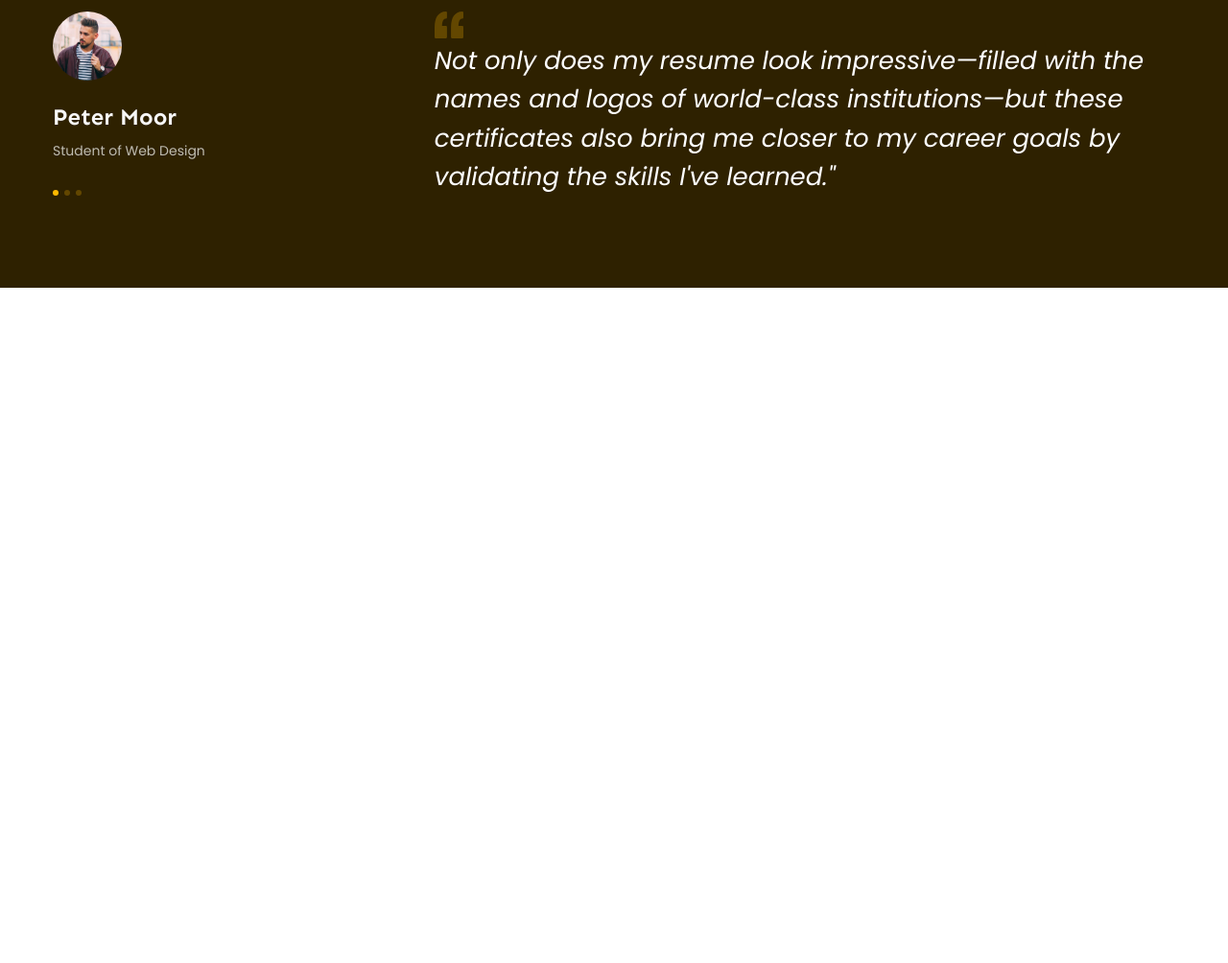
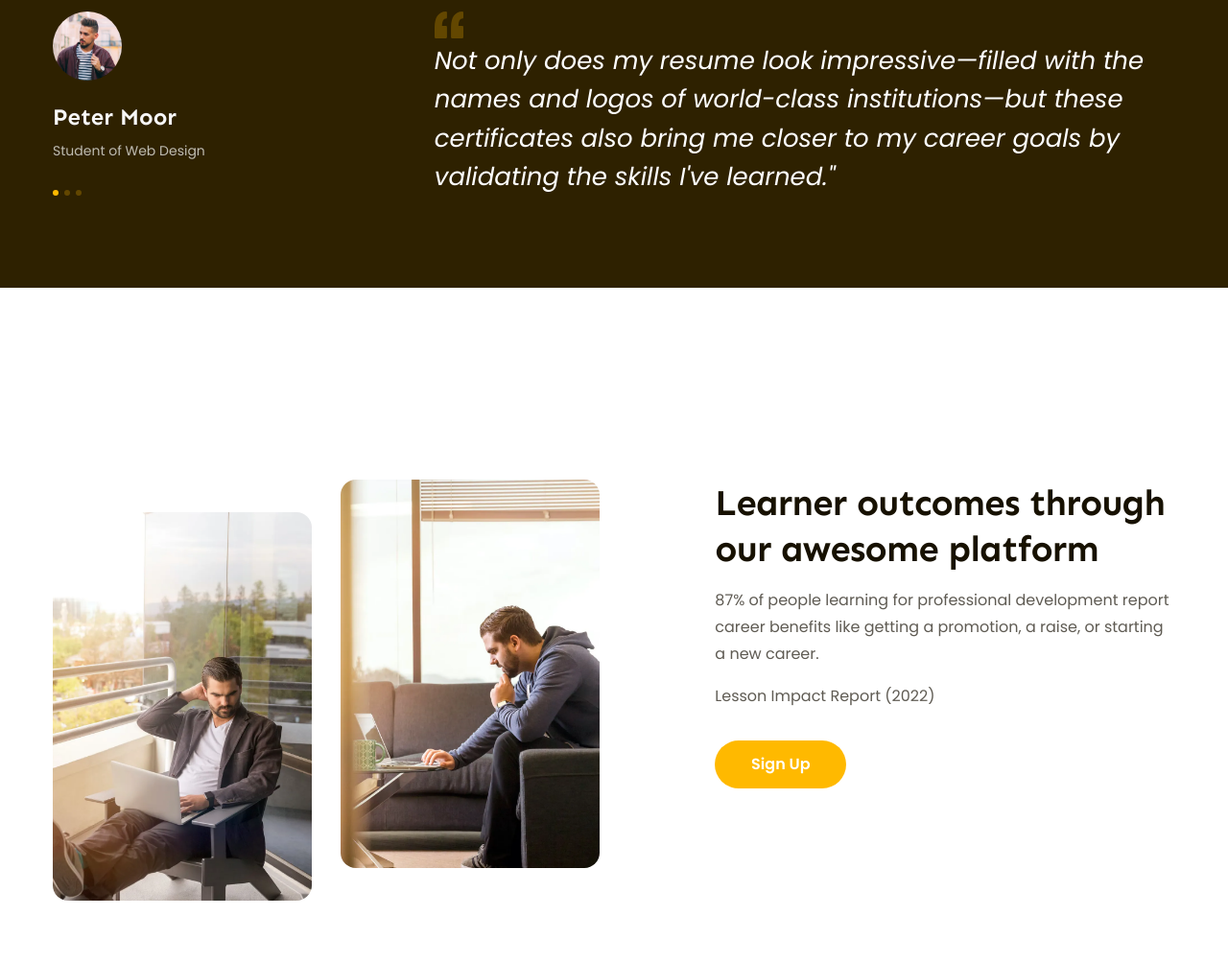
Before and after one commit to nguyenngoctrantran-cmd/project1, a plain HTML site: page index.html in a window 1280 px wide. Shown: the part 2037-3041 px from the top of the page at 96% size. Before the commit the page ends 2337 px from the top, so only its background shows below. Drawn offline with Linux system fonts and the light colour scheme.

Commit message:
features

```diff
--- a/assets/css/style.css
+++ b/assets/css/style.css
@@ -480,3 +480,51 @@ a {
   font-style: italic;
   line-height: 1.54;
 }
+
+/*============================================================= features */
+.features {
+  margin-top: 135px;
+  padding: 65px 0;
+}
+
+.features .body {
+  display: flex;
+  justify-content: space-between;
+}
+
+.features .images {
+  display: flex;
+  gap: 30px;
+}
+
+.features .images img {
+  width: 270px;
+  height: 405px;
+  object-fit: cover;
+  border-radius: 16px;
+}
+
+.features .lower {
+  margin-top: 34px;
+}
+
+.features .content {
+  width: 41%;
+  display: flex;
+  flex-direction: column;
+  justify-self: center;
+}
+
+.features .desc {
+  margin-top: 16px;
+  color: #5f5b53;
+  font-size: 1.6rem;
+  line-height: 1.75;
+}
+
+.features .cta-btn {
+  margin-top: 32px;
+  width: 137px;
+  height: 50px;
+  background: var(--primary-color);
+}
--- a/index.html
+++ b/index.html
@@ -362,6 +362,37 @@
           </div>
         </div>
       </div>
+
+      <!-- features -->
+      <div class="features">
+        <div class="main-content">
+          <div class="body">
+            <div class="images">
+              <img
+                class="lower"
+                src="./assets/img/learn1.webp"
+                alt="Learner outcomes through our awesome platform"
+              />
+              <img
+                src="/assets/img/learn2.webp"
+                alt="Learner outcomes through our awesome platform"
+              />
+            </div>
+            <div class="content">
+              <h2 class="heading-lv2">
+                Learner outcomes through our awesome platform
+              </h2>
+              <p class="desc">
+                87% of people learning for professional development report
+                career benefits like getting a promotion, a raise, or starting a
+                new career.
+              </p>
+              <p class="desc">Lesson Impact Report (2022)</p>
+              <a href="#!" class="btn cta-btn">Sign Up</a>
+            </div>
+          </div>
+        </div>
+      </div>
     </main>
   </body>
 </html>
```
Also changed, not shown: assets/img/learn1.webp (added), assets/img/learn2.webp (added).
